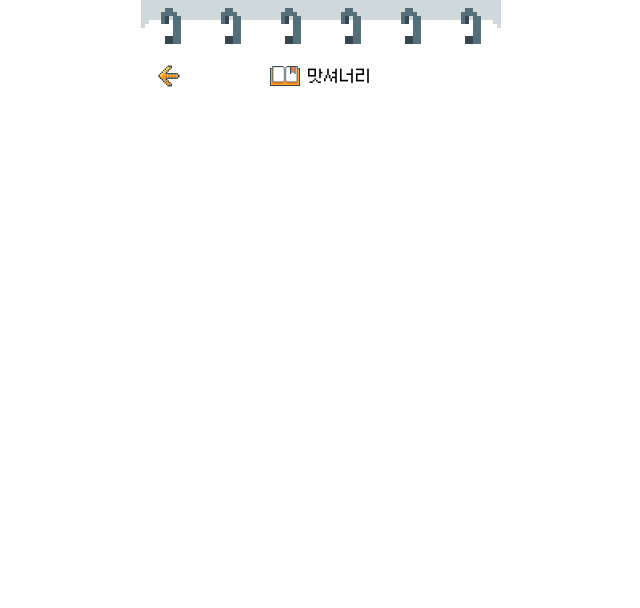
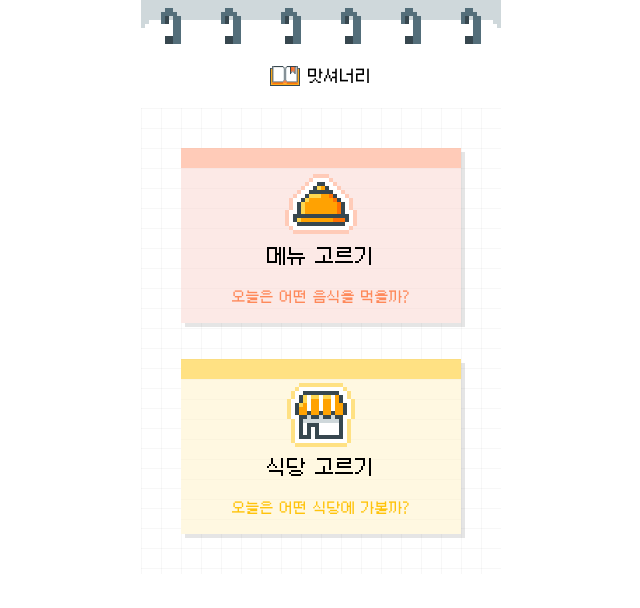
Before and after one commit to bside-4team/4team-client, a Next.js app: page / in a window 1280 px wide. Shown: the top 608 px of the page, without its empty margins (319-959 px from the left). Built offline with nearby package versions, Linux system fonts and the light colour scheme.

Commit message:
[KB-52] feat : 메뉴/식당 추첨 버튼 작업

```diff
--- /dev/null
+++ b/src/app/page.styled.ts
@@ -0,0 +1,9 @@
+import { styled } from 'styled-components';
+
+export const MainContent = styled.main`
+  padding: 40px;
+
+  & button:nth-child(2) {
+    margin-top: 36px;
+  }
+`;
--- a/src/app/page.tsx
+++ b/src/app/page.tsx
@@ -1,11 +1,20 @@
 'use client';
 
 import CHeader from '@/components/c-header';
+import CPickerButton from '@/components/c-pickerButton';
+import GridLayout from '@/components/layout/grid-layout';
+import * as S from './page.styled';
 
 export default function Home() {
   return (
     <>
-      <CHeader title="맛셔너리" isLogo isBackBtn />
+      <CHeader title="맛셔너리" isLogo />
+      <GridLayout>
+        <S.MainContent>
+          <CPickerButton title={'메뉴 고르기'} desc={'오늘은 어떤 음식을 먹을까?'} subject={'menu'} />
+          <CPickerButton title={'식당 고르기'} desc={'오늘은 어떤 식당에 가볼까?'} subject={'restaurant'} />
+        </S.MainContent>
+      </GridLayout>
     </>
   );
 }
--- a/src/components/c-pickerButton/index.tsx
+++ b/src/components/c-pickerButton/index.tsx
@@ -33,13 +33,22 @@ const S = {
   Button: styled.button<{ subject: 'menu' | 'restaurant' }>`
     width: 280px;
     box-shadow: 4px 4px 0px 0px rgba(0, 0, 0, 0.1);
-    padding: 0px 0px;
+    padding: 0px;
     background: repeating-linear-gradient(
       ${({ theme, subject }) =>
         subject === 'menu'
           ? `${theme.colors.secondary.o10}, ${theme.colors.secondary.o10} 20px, ${theme.colors.secondary.o05} 0, ${theme.colors.secondary.o05} 100%`
           : `${theme.colors.primary.y20}, ${theme.colors.primary.y20} 20px, ${theme.colors.primary.y05} 0, ${theme.colors.primary.y05} 100%`}
     );
+
+    &:active {
+      background: repeating-linear-gradient(
+        ${({ theme, subject }) =>
+          subject === 'menu'
+            ? `${theme.colors.secondary.o40}, ${theme.colors.secondary.o40} 20px, ${theme.colors.secondary.o05} 0, ${theme.colors.secondary.o05} 100%`
+            : `${theme.colors.primary.y40}, ${theme.colors.primary.y40} 20px, ${theme.colors.primary.y05} 0, ${theme.colors.primary.y05} 100%`}
+      );
+    }
   `,
   Header: styled.div`
     width: 280px;
```
